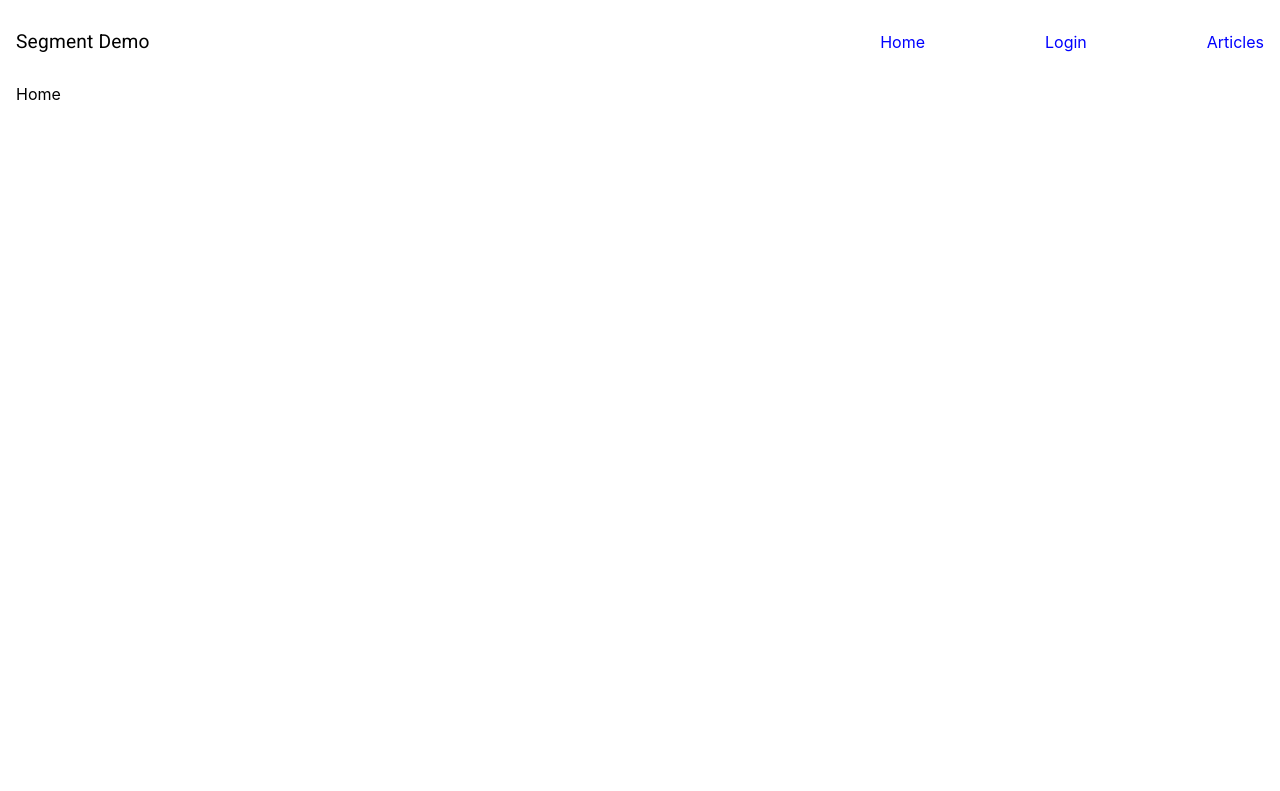
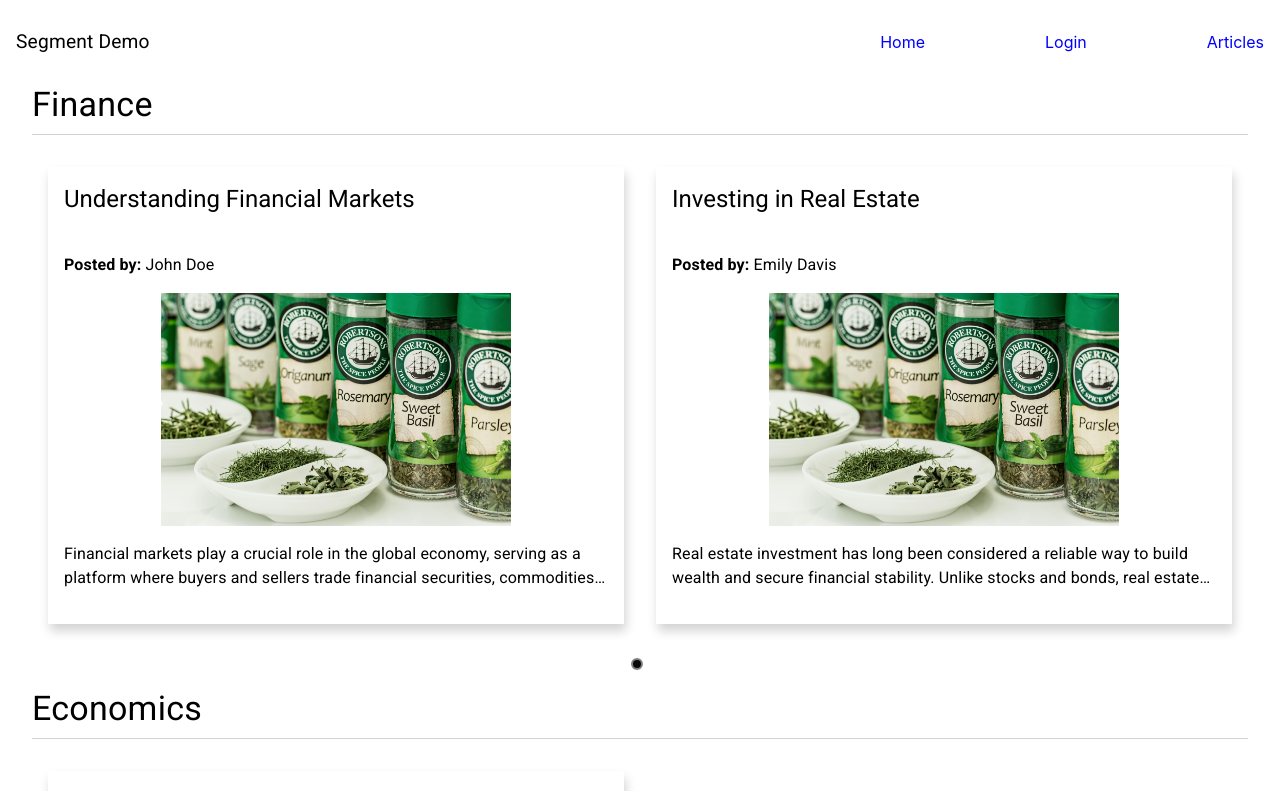
Before and after one commit to Nicolas5150/segment-demo, a React (Create React App) app: page / in a window 1280 px wide. Shown: the top 791 px of the page. Built offline with nearby package versions, Linux system fonts and the light colour scheme.

Commit message:
Intial addtion of the carousel for articles

```diff
--- a/package.json
+++ b/package.json
@@ -16,6 +16,7 @@
     "@types/react-dom": "^18.3.0",
     "react": "^18.3.1",
     "react-dom": "^18.3.1",
+    "react-multi-carousel": "^2.8.5",
     "react-router-dom": "^6.23.1",
     "react-scripts": "5.0.1",
     "typescript": "^4.9.5",
--- a/public/data/articles.json
+++ b/public/data/articles.json
@@ -9,7 +9,7 @@
       "Economics"
     ],
     "uuid": "1a2b3c4d5e6f",
-    "image": "https://example.com/finance.jpg"
+    "image": "/imgs/sample.jpg"
   },
   {
     "title": "Cooking with Spices",
@@ -20,7 +20,7 @@
       "Cooking"
     ],
     "uuid": "7g8h9i0j1k2l",
-    "image": "https://example.com/cooking.jpg"
+    "image": "/imgs/sample.jpg"
   },
   {
     "title": "The World of Sports",
@@ -31,7 +31,7 @@
       "Sports"
     ],
     "uuid": "3m4n5o6p7q8r",
-    "image": "https://example.com/sports.jpg"
+    "image": "/imgs/sample.jpg"
   },
   {
     "title": "Investing in Real Estate",
@@ -43,7 +43,7 @@
       "Real Estate"
     ],
     "uuid": "9s0t1u2v3w4x",
-    "image": "https://example.com/real-estate.jpg"
+    "image": "/imgs/sample.jpg"
   },
   {
     "title": "Healthy Cooking Tips",
@@ -55,7 +55,7 @@
       "Health"
     ],
     "uuid": "5y6z7a8b9c0d",
-    "image": "https://example.com/healthy-cooking.jpg"
+    "image": "/imgs/sample.jpg"
   },
   {
     "title": "Top Fitness Routines",
@@ -67,7 +67,7 @@
       "Health"
     ],
     "uuid": "1e2f3g4h5i6j",
-    "image": "https://example.com/fitness.jpg"
+    "image": "/imgs/sample.jpg"
   },
   {
     "title": "The Future of Technology",
@@ -78,7 +78,7 @@
       "Technology"
     ],
     "uuid": "7k8l9m0n1o2p",
-    "image": "https://example.com/technology.jpg"
+    "image": "/imgs/sample.jpg"
   },
   {
     "title": "Exploring the Great Outdoors",
@@ -90,7 +90,7 @@
       "Adventure"
     ],
     "uuid": "3q4r5s6t7u8v",
-    "image": "https://example.com/outdoors.jpg"
+    "image": "/imgs/sample.jpg"
   },
   {
     "title": "The Art of Baking",
@@ -102,7 +102,7 @@
       "Baking"
     ],
     "uuid": "9w0x1y2z3a4b",
-    "image": "https://example.com/baking.jpg"
+    "image": "/imgs/sample.jpg"
   },
   {
     "title": "Traveling on a Budget",
@@ -114,7 +114,7 @@
       "Finance"
     ],
     "uuid": "5c6d7e8f9g0h",
-    "image": "https://example.com/budget-travel.jpg"
+    "image": "/imgs/sample.jpg"
   },
   {
     "title": "DIY Home Improvement",
@@ -126,7 +126,7 @@
       "Home Improvement"
     ],
     "uuid": "1i2j3k4l5m6n",
-    "image": "https://example.com/home-improvement.jpg"
+    "image": "/imgs/sample.jpg"
   },
   {
     "title": "Mastering Yoga",
@@ -138,7 +138,7 @@
       "Health"
     ],
     "uuid": "7o8p9q0r1s2t",
-    "image": "https://example.com/yoga.jpg"
+    "image": "/imgs/sample.jpg"
   },
   {
     "title": "Exploring Historical Sites",
@@ -150,7 +150,7 @@
       "History"
     ],
     "uuid": "3u4v5w6x7y8z",
-    "image": "https://example.com/historical-sites.jpg"
+    "image": "/imgs/sample.jpg"
   },
   {
     "title": "Gardening for Beginners",
@@ -161,7 +161,7 @@
       "Gardening"
     ],
     "uuid": "9a0b1c2d3e4f",
-    "image": "https://example.com/gardening.jpg"
+    "image": "/imgs/sample.jpg"
   },
   {
     "title": "Introduction to Coding",
@@ -173,7 +173,7 @@
       "Education"
     ],
     "uuid": "5g6h7i8j9k0l",
-    "image": "https://example.com/coding.jpg"
+    "image": "/imgs/sample.jpg"
   },
   {
     "title": "Sustainable Living Tips",
@@ -185,7 +185,7 @@
       "Lifestyle"
     ],
     "uuid": "1m2n3o4p5q6r",
-    "image": "https://example.com/sustainable-living.jpg"
+    "image": "/imgs/sample.jpg"
   },
   {
     "title": "Exploring Local Cuisine",
@@ -197,7 +197,7 @@
       "Cooking"
     ],
     "uuid": "7s8t9u0v1w2x",
-    "image": "https://example.com/local-cuisine.jpg"
+    "image": "/imgs/sample.jpg"
   },
   {
     "title": "The Basics of Photography",
@@ -209,7 +209,7 @@
       "Art"
     ],
     "uuid": "9y0z1a2b3c4d",
-    "image": "https://example.com/photography.jpg"
+    "image": "/imgs/sample.jpg"
   },
   {
     "title": "Developing Effective Study Habits",
@@ -221,7 +221,7 @@
       "Self-Improvement"
     ],
     "uuid": "5e6f7g8h9i0j",
-    "image": "https://example.com/study-habits.jpg"
+    "image": "/imgs/sample.jpg"
   },
   {
     "title": "Embracing Mindfulness",
@@ -233,7 +233,7 @@
       "Self-Improvement"
     ],
     "uuid": "1k2l3m4n5o6p",
-    "image": "https://example.com/mindfulness.jpg"
+    "image": "/imgs/sample.jpg"
   },
   {
     "title": "Exploring Science Fiction",
@@ -245,7 +245,7 @@
       "Entertainment"
     ],
     "uuid": "7q8r9s0t1u2v",
-    "image": "https://example.com/science-fiction.jpg"
+    "image": "/imgs/sample.jpg"
   },
   {
     "title": "Advancements in Artificial Intelligence",
@@ -257,7 +257,7 @@
       "Science"
     ],
     "uuid": "1a2b3c4d5e6f",
-    "image": "https://example.com/ai.jpg"
+    "image": "/imgs/sample.jpg"
   },
   {
     "title": "Healthy Eating Habits",
@@ -269,7 +269,7 @@
       "Nutrition"
     ],
     "uuid": "7g8h9i0j1k2l",
-    "image": "https://example.com/healthy-eating.jpg"
+    "image": "/imgs/sample.jpg"
   },
   {
     "title": "The Benefits of Volunteering",
@@ -281,7 +281,7 @@
       "Self-Improvement"
     ],
     "uuid": "3m4n5o6p7q8r",
-    "image": "https://example.com/volunteering.jpg"
+    "image": "/imgs/sample.jpg"
   },
   {
     "title": "The Evolution of Music",
@@ -293,7 +293,7 @@
       "Culture"
     ],
     "uuid": "5s6t7u8v9w0x",
-    "image": "https://example.com/music.jpg"
+    "image": "/imgs/sample.jpg"
   },
   {
     "title": "Climate Change and Its Impact",
@@ -305,7 +305,7 @@
       "Science"
     ],
     "uuid": "1y2z3a4b5c6d",
-    "image": "https://example.com/climate-change.jpg"
+    "image": "/imgs/sample.jpg"
   },
   {
     "title": "The Rise of E-commerce",
@@ -317,7 +317,7 @@
       "Technology"
     ],
     "uuid": "7e8f9g0h1i2j",
-    "image": "https://example.com/e-commerce.jpg"
+    "image": "/imgs/sample.jpg"
   },
   {
     "title": "The Joy of Painting",
@@ -329,7 +329,7 @@
       "Self-Improvement"
     ],
     "uuid": "3k4l5m6n7o8p",
-    "image": "https://example.com/painting.jpg"
+    "image": "/imgs/sample.jpg"
   },
   {
     "title": "Innovations in Healthcare",
@@ -341,7 +341,7 @@
       "Technology"
     ],
     "uuid": "9q0r1s2t3u4v",
-    "image": "https://example.com/healthcare.jpg"
+    "image": "/imgs/sample.jpg"
   },
   {
     "title": "The Art of Public Speaking",
@@ -353,7 +353,7 @@
       "Self-Improvement"
     ],
     "uuid": "5w6x7y8z9a0b",
-    "image": "https://example.com/public-speaking.jpg"
+    "image": "/imgs/sample.jpg"
   },
   {
     "title": "Sustainable Fashion",
@@ -365,7 +365,7 @@
       "Environment"
     ],
     "uuid": "1c2d3e4f5g6h",
-    "image": "https://example.com/sustainable-fashion.jpg"
+    "image": "/imgs/sample.jpg"
   },
   {
     "title": "Mastering Time Management",
@@ -377,7 +377,7 @@
       "Self-Improvement"
     ],
     "uuid": "7i8j9k0l1m2n",
-    "image": "https://example.com/time-management.jpg"
+    "image": "/imgs/sample.jpg"
   },
   {
     "title": "The Importance of Mental Health",
@@ -389,7 +389,7 @@
       "Self-Improvement"
     ],
     "uuid": "3o4p5q6r7s8t",
-    "image": "https://example.com/mental-health.jpg"
+    "image": "/imgs/sample.jpg"
   },
   {
     "title": "Exploring Virtual Reality",
@@ -401,7 +401,7 @@
       "Innovation"
     ],
     "uuid": "9u0v1w2x3y4z",
-    "image": "https://example.com/virtual-reality.jpg"
+    "image": "/imgs/sample.jpg"
   },
   {
     "title": "The Future of Renewable Energy",
@@ -413,7 +413,7 @@
       "Technology"
     ],
     "uuid": "5a6b7c8d9e0f",
-    "image": "https://example.com/renewable-energy.jpg"
+    "image": "/imgs/sample.jpg"
   },
   {
     "title": "Exploring Space: The Final Frontier",
@@ -425,7 +425,7 @@
       "Space"
     ],
     "uuid": "1g2h3i4j5k6l",
-    "image": "https://example.com/space-exploration.jpg"
+    "image": "/imgs/sample.jpg"
   },
   {
     "title": "The Power of Positive Thinking",
@@ -437,7 +437,7 @@
       "Mental Health"
     ],
     "uuid": "7m8n9o0p1q2r",
-    "image": "https://example.com/positive-thinking.jpg"
+    "image": "/imgs/sample.jpg"
   },
   {
     "title": "The Art of Mindfulness",
@@ -449,7 +449,7 @@
       "Health"
     ],
     "uuid": "3s4t5u6v7w8x",
-    "image": "https://example.com/mindfulness.jpg"
+    "image": "/imgs/sample.jpg"
   },
   {
     "title": "The Impact of Social Media",
@@ -461,7 +461,7 @@
       "Communication"
     ],
     "uuid": "9y0z1a2b3c4d",
-    "image": "https://example.com/social-media.jpg"
+    "image": "/imgs/sample.jpg"
   },
   {
     "title": "The Evolution of Video Games",
@@ -473,7 +473,7 @@
       "Technology"
     ],
     "uuid": "5e6f7g8h9i0j",
-    "image": "https://example.com/video-games.jpg"
+    "image": "/imgs/sample.jpg"
   },
   {
     "title": "The Significance of Sleep",
@@ -485,7 +485,7 @@
       "Self-Improvement"
     ],
     "uuid": "1k2l3m4n5o6p",
-    "image": "https://example.com/sleep.jpg"
+    "image": "/imgs/sample.jpg"
   },
   {
     "title": "The Art of Photography",
@@ -497,7 +497,7 @@
       "Technology"
     ],
     "uuid": "7q8r9s0t1u2v",
-    "image": "https://example.com/photography.jpg"
+    "image": "/imgs/sample.jpg"
   },
   {
     "title": "The Impact of Exercise on Mental Health",
@@ -509,6 +509,6 @@
       "Self-Improvement"
     ],
     "uuid": "5w6x7y8z9a0b",
-    "image": "https://example.com/exercise.jpg"
+    "image": "/imgs/sample.jpg"
   }
 ]
--- /dev/null
+++ b/src/components/ArticleCarousel/ArticleCarousel.tsx
@@ -0,0 +1,112 @@
+import Carousel from "react-multi-carousel";
+import { Box, Typography } from "@mui/material";
+import { Article } from "src/types/data/article";
+import "react-multi-carousel/lib/styles.css";
+import "./index.css";
+
+const responsive = {
+  desktop: {
+    breakpoint: { max: 3000, min: 1024 },
+    items: 3,
+    slidesToSlide: 3, // optional, default to 1.
+  },
+  tablet: {
+    breakpoint: { max: 1024, min: 464 },
+    items: 2,
+    slidesToSlide: 2, // optional, default to 1.
+  },
+  mobile: {
+    breakpoint: { max: 464, min: 0 },
+    items: 1,
+    slidesToSlide: 1, // optional, default to 1.
+  },
+};
+
+type ArticleCarouselProps = {
+  articles: Article[];
+  category: string;
+};
+
+export function ArticleCarousel({ articles, category }: ArticleCarouselProps) {
+  return (
+    <Box sx={{ m: 2 }}>
+      <Typography
+        component="h4"
+        sx={{ borderBottom: "solid 1px lightgray", mb: 2, pb: 1 }}
+        variant="h4"
+      >
+        {category}
+      </Typography>
+      <Carousel
+        infinite
+        keyBoardControl
+        showDots
+        ssr // means to render carousel on server-side.
+        autoPlaySpeed={1000}
+        containerClass="carousel-container"
+        customTransition="all .5"
+        dotListClass="custom-dot-list-style"
+        draggable={false}
+        removeArrowOnDeviceType={["tablet", "mobile"]}
+        responsive={responsive}
+        swipeable={false}
+        transitionDuration={500}
+      >
+        {/* eslint-disable-next-line react/destructuring-assignment */}
+        {articles.map(({ title, author, image, body }) => (
+          <Box
+            sx={{
+              boxShadow: "2px 7px 10px lightgray",
+              m: 2,
+              mb: 6,
+              height: "425px",
+              p: 2,
+              transition: "scale 200ms ease-in-out",
+              backfaceVisibility: "hidden",
+              transform: "perspective(1px) translateZ(0)",
+              "&:hover": {
+                scale: "1.02",
+                cursor: "pointer",
+              },
+            }}
+          >
+            <Box key={title}>
+              <Typography component="h5" sx={{ height: "70px" }} variant="h5">
+                {title}
+              </Typography>
+              <Typography component="div">
+                <b>Posted by: </b>
+                {author}
+              </Typography>
+              <Box
+                alt={title}
+                component="img"
+                src={image}
+                sx={{
+                  objectFit: "cover",
+                  width: "100%",
+                  height: "100%",
+                  maxWidth: { xs: 350, md: 350 },
+                  py: 2,
+                  display: "block",
+                  margin: "auto",
+                }}
+              />
+              <Typography
+                sx={{
+                  overflow: "hidden",
+                  textOverflow: "ellipsis",
+                  display: "-webkit-box",
+                  WebkitLineClamp: "2",
+                  WebkitBoxOrient: "vertical",
+                }}
+              >
+                {body}
+              </Typography>
+            </Box>
+          </Box>
+        ))}
+      </Carousel>
+    </Box>
+  );
+}
--- /dev/null
+++ b/src/components/ArticleCarousel/index.css
@@ -0,0 +1,3 @@
+.react-multiple-carousel__arrow {
+    bottom: 0px;
+}
--- /dev/null
+++ b/src/components/ArticleCarousel/index.tsx
@@ -0,0 +1 @@
+export { ArticleCarousel } from "./ArticleCarousel";
--- a/src/pages/home/Home.tsx
+++ b/src/pages/home/Home.tsx
@@ -1,3 +1,41 @@
+import { useEffect, useState } from "react";
+import { getData } from "src/utils/getData";
+import { ArticleCarousel } from "src/components/ArticleCarousel";
+import { Article } from "src/types/data/article";
+
 export function Home() {
-  return <div>Home</div>;
+  const url = "/data/articles.json";
+  const [articleData, setArticleData] = useState<Map<string, Article[]>>();
+
+  const initArticleData = async () => {
+    const sortedSections = new Map();
+    const dataRetrieved = (await getData(url)) as Article[];
+    dataRetrieved.forEach((article) => {
+      article.categories.forEach((category) => {
+        const categoryData = sortedSections.get(category);
+        if (categoryData !== undefined) {
+          sortedSections.set(category, [...categoryData, article]);
+        } else {
+          sortedSections.set(category, [article]);
+        }
+      });
+    });
+    console.log(sortedSections);
+    setArticleData(sortedSections);
+  };
+  useEffect(() => {
+    initArticleData();
+  }, []);
+
+  if (!articleData) {
+    return null;
+  }
+
+  return (
+    <div>
+      {Array.from(articleData!.entries()).map(([key, articles]) => (
+        <ArticleCarousel articles={articles} category={key} key={key} />
+      ))}
+    </div>
+  );
 }
--- /dev/null
+++ b/src/types/data/article.ts
@@ -0,0 +1,9 @@
+export type Article = {
+  title: string;
+  author: string;
+  published: Date;
+  body: string;
+  categories: string[];
+  uuid: string;
+  image: string;
+};
--- /dev/null
+++ b/src/utils/getData.ts
@@ -0,0 +1,21 @@
+/**
+ * Asynchronously fetch data from the specified URL.
+ *
+ * @param {string} url - The URL to fetch data from.
+ * @returns {Promise<*>} A Promise that resolves to the parsed JSON response if the request is successful.
+ *                      If the request fails or there's an error, it returns null.
+ * @throws {Error} If the request to the specified URL fails (e.g., non-2xx HTTP status code).
+ */
+export async function getData(url: string): Promise<unknown> {
+  try {
+    const res = await fetch(url);
+    if (!res.ok) {
+      throw new Error(`Request failed: ${res.status} - ${res.statusText}`);
+    }
+    return await res.json();
+  } catch (error) {
+    // eslint-disable-next-line no-console
+    console.log(error);
+    return null;
+  }
+}
```
Also changed, not shown: public/imgs/sample.jpg (added), 1 other file (tests, documents, lock files or other folders).
